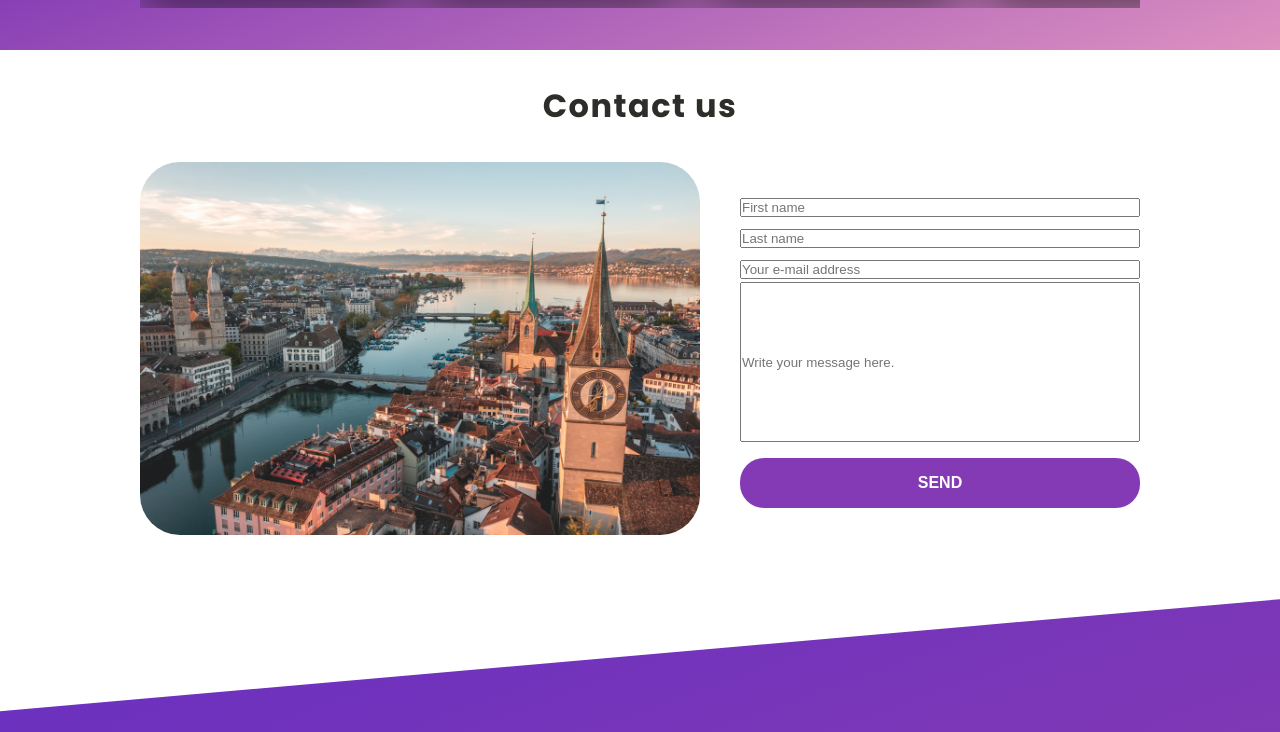
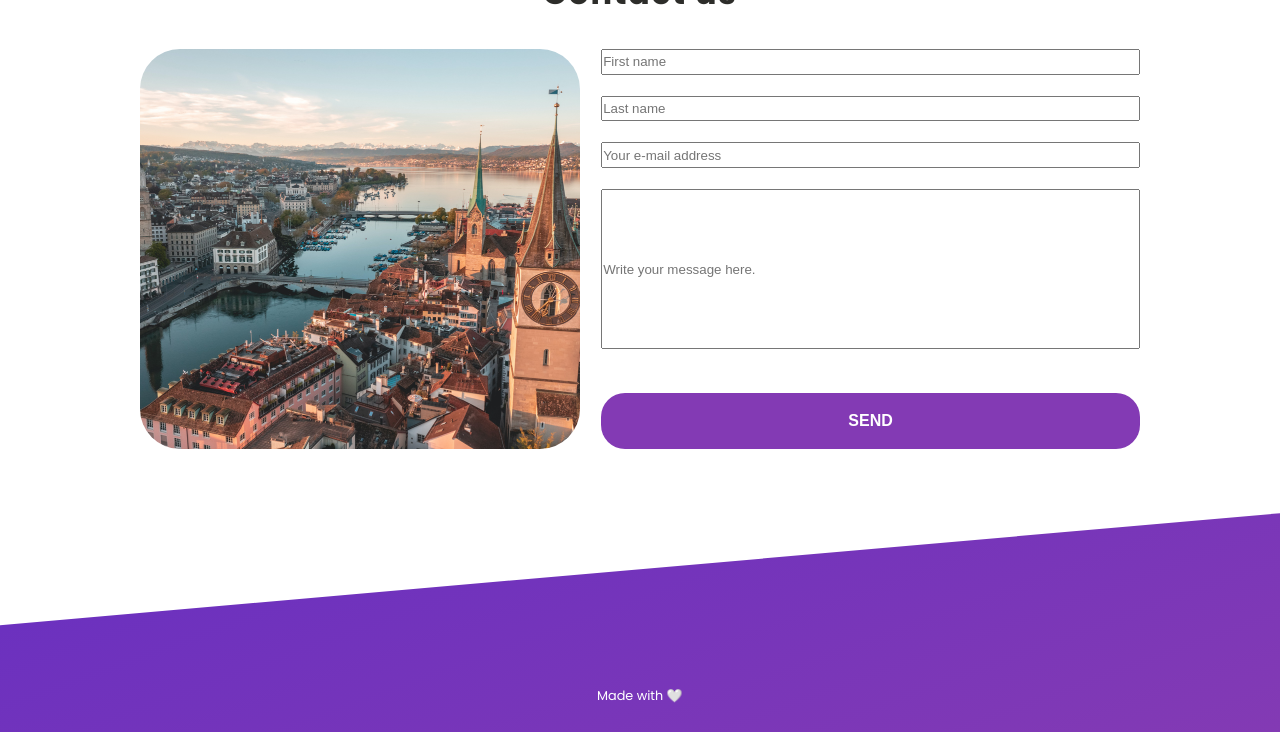
Before and after one commit to hola-ale/portfolio-project01, a plain HTML site: page index.html in a window 1280 px wide. Shown: the part 2677-3409 px from the top of the page. Drawn offline with nearby package versions, Linux system fonts and the light colour scheme.

Commit message:
change the display of the contact form

```diff
--- a/index.html
+++ b/index.html
@@ -137,8 +137,7 @@
     <script src="https://unpkg.com/aos@next/dist/aos.js"></script>
     <script>
       AOS.init({
-        offset: 120,
-        duration: 1000
+
       });
     </script>
 </body>
--- a/style.css
+++ b/style.css
@@ -346,7 +346,6 @@
     letter-spacing: 1.5px;
     margin: 1em auto;
     position: relative;
-    margin-bottom: 1em;
 }
 
 .contact-title span {
@@ -355,6 +354,7 @@
 }
 
 .contact-details {
+    width: 100%;
     display: flex;
     flex-direction: column;
     justify-content: space-between;
@@ -363,22 +363,21 @@
 }
 
 .contact-img {
-    width: 100%;
-    object-fit: cover;
-    border-radius: 40px;
+    display: none;
 }
 
-.contact-details-description {
+.contact-details-form {
     width: 100%;
+    height: 50vh;
     display: flex;
     flex-wrap: wrap;
     justify-content: space-between;
-    align-items: space-between;
+    align-items: stretch;
     gap: 1em;
 }
 
 .input-name {
-    width: 49%;
+    width: 45%;
 }
 
 .input-email {
@@ -432,7 +431,7 @@
         display: flex;
         flex-direction: row;
         justify-content: space-between;
-        align-items: center;
+        align-items: stretch;
         gap: 0;
     }
     .card-img-on-left {
@@ -451,7 +450,6 @@
         order: 2;
     }
     .card img {
-        min-height: 40vh;
         width: 40%;
         box-shadow: 0px 2px 5px 0px rgb(0 0 0 / 16%);
     }
@@ -468,21 +466,22 @@
         display: flex;
         flex-direction: row;
         justify-content: space-between;
-
+        align-items: stretch;
     }
     .contact-img {
-        min-height: 40vh;
-        width: 56%;
+        display: inline;
+        width: 44%;
+        object-fit: cover;
+        border-radius: 40px;
     }
     .contact-details-description {
-        width: 40%;
-        height: 100%;
+        width: 56%;
     }
 
     .contact-details-form {
         width: 100%;
         justify-content: space-between;
-        align-items: center;
+        align-items: stretch;
     }
     .input-name {
         width: 100%;
```
